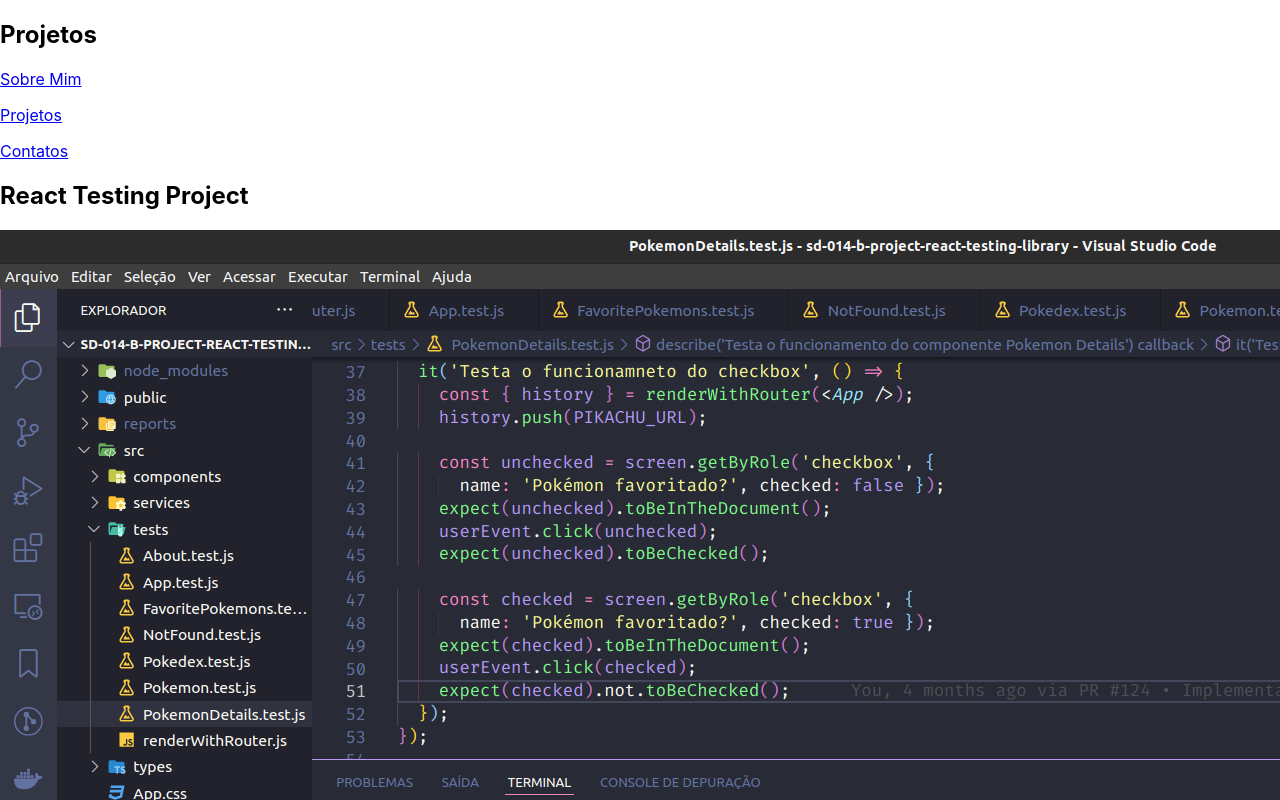
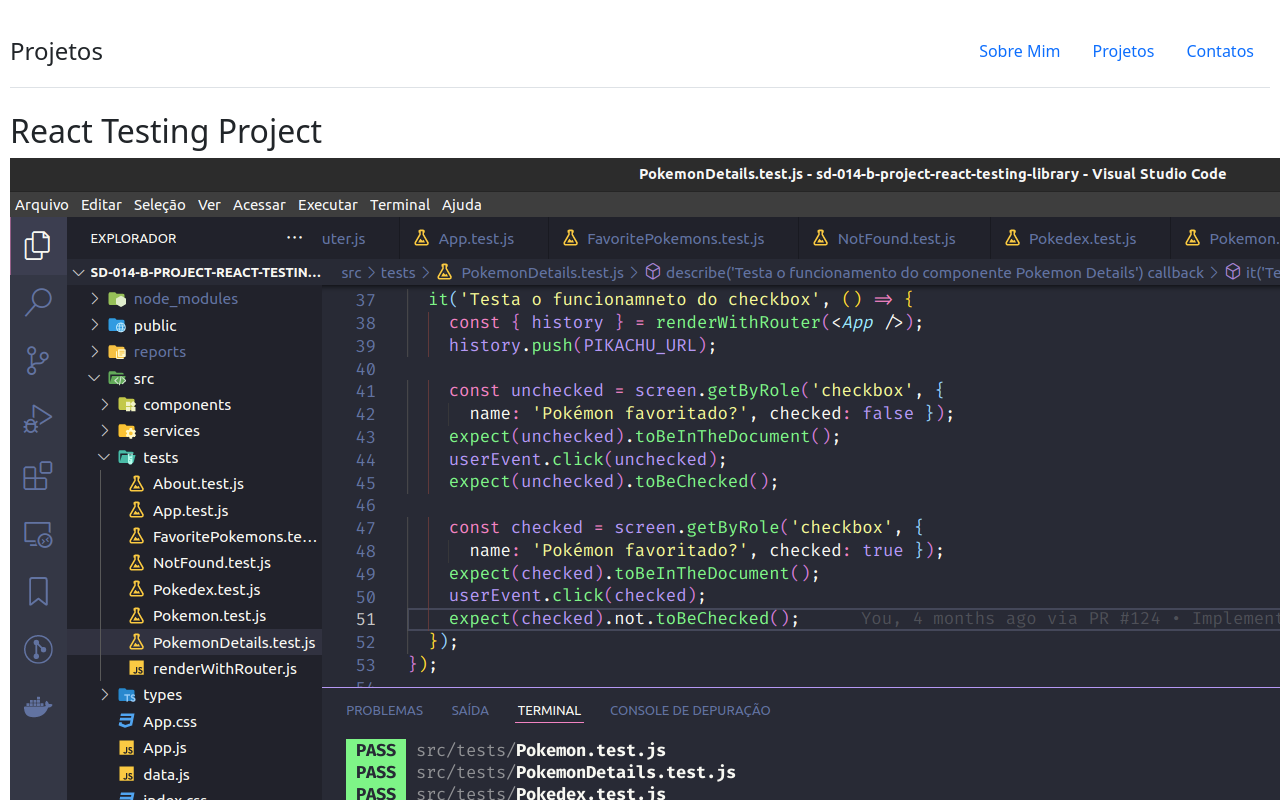
Before and after one commit to SergioRDLF/SergioRDLF.github.io, a React (Create React App) app: page /projects in a window 1280 px wide. Shown: the top 800 px of the page. Built offline with nearby package versions, Linux system fonts and the light colour scheme.

Commit message:
Adiciona estilo ao Header e modifica o titulo do aplicativo

```diff
--- a/package.json
+++ b/package.json
@@ -6,10 +6,10 @@
     "@testing-library/jest-dom": "^5.16.2",
     "@testing-library/react": "^12.1.2",
     "@testing-library/user-event": "^13.5.0",
+    "bootstrap": "^5.1.3",
     "gh-pages": "^3.2.3",
     "react": "^17.0.2",
     "react-dom": "^17.0.2",
-    "react-native-video": "^5.2.0",
     "react-router-dom": "^5.3.0",
     "react-scripts": "5.0.0",
     "web-vitals": "^2.1.4"
--- a/public/index.html
+++ b/public/index.html
@@ -24,7 +24,7 @@
       work correctly both with client-side routing and a non-root public URL.
       Learn how to configure a non-root public URL by running `npm run build`.
     -->
-    <title>React App</title>
+    <title>Portfólio</title>
   </head>
   <body>
     <noscript>You need to enable JavaScript to run this app.</noscript>
--- a/src/App.js
+++ b/src/App.js
@@ -3,6 +3,7 @@
 import Contact from './Pages/Contact';
 import HomePage from './Pages/HomePage';
 import Projects from './Pages/Projects';
+import 'bootstrap/dist/css/bootstrap.min.css';
 
 class App extends React.Component {
   render() {
--- a/src/Components/Header.jsx
+++ b/src/Components/Header.jsx
@@ -1,23 +1,42 @@
 import React from 'react';
-import { Link } from 'react-router-dom';
+import 'bootstrap/dist/css/bootstrap.min.css';
+import '../Styles/header.css'
 
 function Header({ title }) {
+
+  const links = async () => {
+    document.querySelectorAll('a');
+
+  }
+  console.log(links());
   return (
-    <header>
-      <h2>{title}</h2>
-      <nav>
-        <Link to="/">
-          <p>Sobre Mim</p>
+    <header className='d-flex flex-wrap justify-content-center py-3 mb-4 border-bottom'>
+      <h2 className='d-flex align-items-center mb-3 mb-md-0 me-md-auto text-dark text-decoration-none fs-4'>{title}</h2>
+      <ul className='nav nav-pills'>
+        <li className='nav-item'>
+          <a href='/' className='nav-link' >Sobre Mim</a>
+        </li>
+        <li className='nav-item'>
+          <a href='/projects' className='nav-link'>Projetos</a>
+        </li>
+        <li className='nav-item'>
+          <a href='/contact' className='nav-link'>Contatos</a>
+        </li>
+      </ul>
+      {/* <nav className='nav nav-pills'>
+        <Link className='nav-item' to="/">
+          <p className='nav-link header-links' >Sobre Mim</p>
         </Link>
-        <Link to="/projects">
-          <p>Projetos</p>
+        <Link className='nav-item' to="/projects">
+          <p className='nav-link' aria-current="page" >Projetos</p>
         </Link>
-        <Link to="/contact">
-          <p>Contatos</p>
+        <Link className='nav-item' to="/contact">
+          <p className='nav-link'>Contatos</p>
         </Link>
-      </nav>
+      </nav> */}
     </header>
   );
 }
 
+
 export default Header;
--- /dev/null
+++ b/src/Styles/header.css
@@ -0,0 +1,19 @@
+body {
+  padding: 15px 10px;
+}
+
+.header {
+  overflow: hidden;
+  background-color: #000000;
+  padding: 20px 10px;
+}
+
+.header-links {
+  color: rgb(5, 5, 5);
+  text-align: center;
+  padding: 12px;
+  text-decoration: none;
+  font-size: 18px;
+  line-height: 25px;
+  border-radius: 4px;
+}
```
Also changed, not shown: 1 other file (tests, documents, lock files or other folders).
